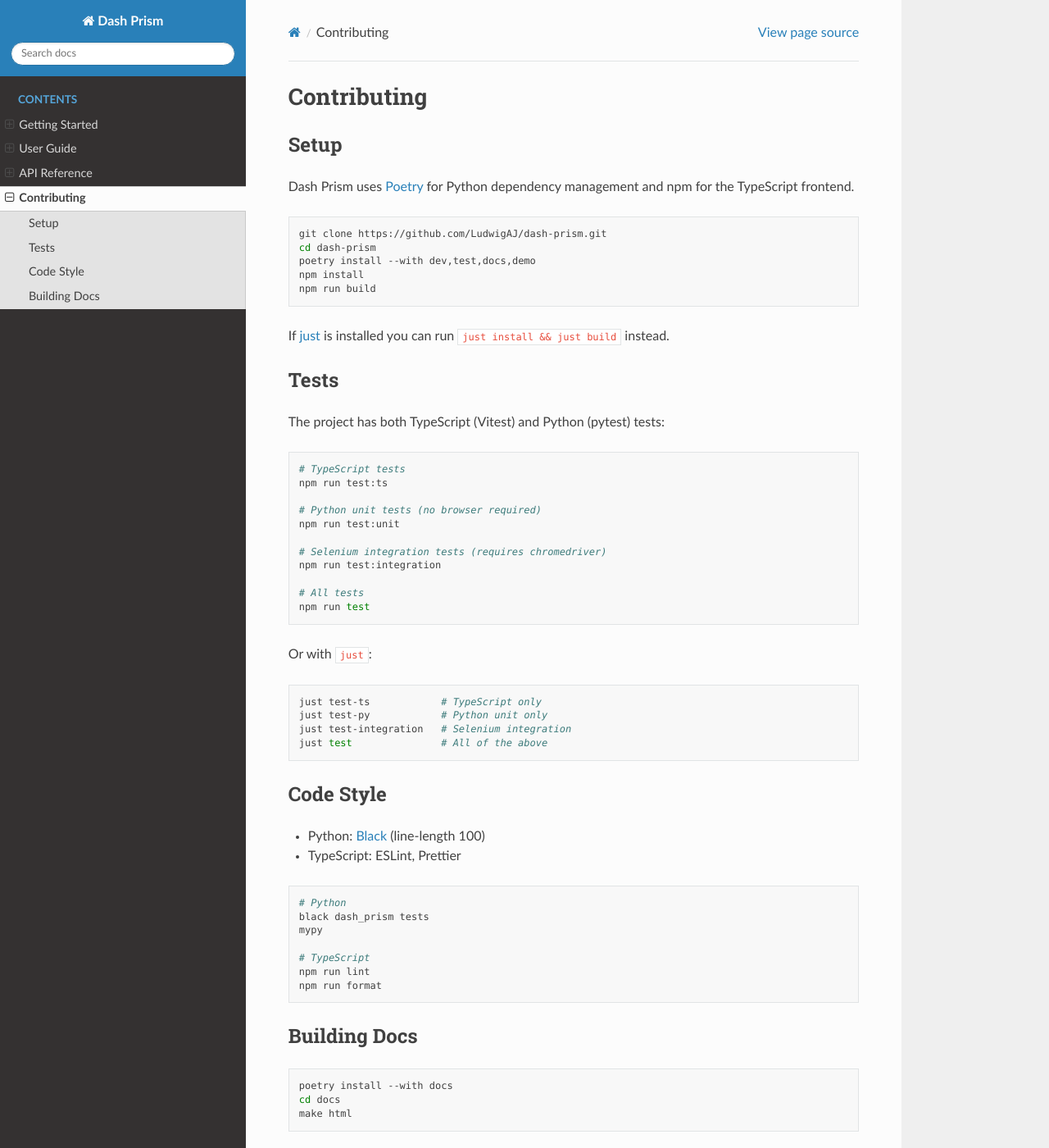
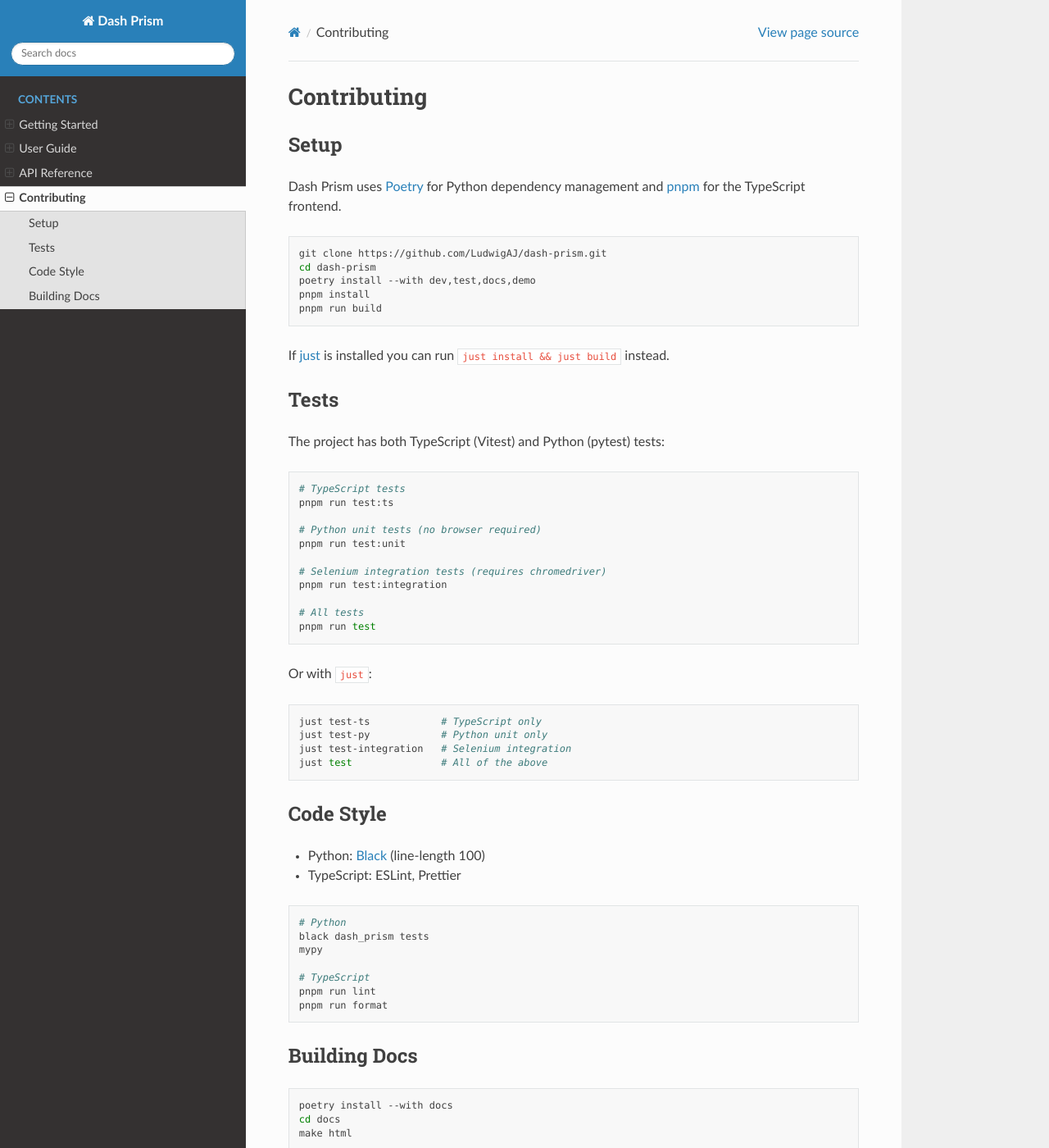
Before and after one commit to LudwigAJ/dash-prism, a Sphinx documentation site: the page built from docs/contributing.rst, in a window 1280 px wide and 1400 px high. Shown: the whole window at 82% size. Built offline with Sphinx 7.4.7 and the Read the Docs theme 3.1.0, drawn with Linux system fonts in a browser that asks for light colours.

Commit message:
fixed docs to say pnpm now

```diff
--- a/docs/contributing.rst
+++ b/docs/contributing.rst
@@ -5,15 +5,15 @@
 -----
 
 Dash Prism uses `Poetry <https://python-poetry.org/>`_ for Python dependency
-management and npm for the TypeScript frontend.
+management and `pnpm <https://pnpm.io/>`_ for the TypeScript frontend.
 
 .. code-block:: bash
 
    git clone https://github.com/LudwigAJ/dash-prism.git
    cd dash-prism
    poetry install --with dev,test,docs,demo
-   npm install
-   npm run build
+   pnpm install
+   pnpm run build
 
 If `just <https://github.com/casey/just>`_ is installed you can run
 ``just install && just build`` instead.
@@ -26,16 +26,16 @@
 .. code-block:: bash
 
    # TypeScript tests
-   npm run test:ts
+   pnpm run test:ts
 
    # Python unit tests (no browser required)
-   npm run test:unit
+   pnpm run test:unit
 
    # Selenium integration tests (requires chromedriver)
-   npm run test:integration
+   pnpm run test:integration
 
    # All tests
-   npm run test
+   pnpm run test
 
 Or with ``just``:
 
@@ -59,8 +59,8 @@
    mypy
 
    # TypeScript
-   npm run lint
-   npm run format
+   pnpm run lint
+   pnpm run format
 
 Building Docs
 -------------
--- a/docs/getting-started.rst
+++ b/docs/getting-started.rst
@@ -52,8 +52,8 @@
    git clone https://github.com/LudwigAJ/dash-prism.git
    cd dash-prism
    poetry install --with dev,test,docs,demo
-   npm install
-   npm run build
+   pnpm install
+   pnpm run build
 
 Or with `just <https://github.com/casey/just>`_:
 
--- a/package.json
+++ b/package.json
@@ -97,7 +97,7 @@
     "react": "18.2.0",
     "react-dom": "18.2.0",
     "minimatch": ">=3.1.3",
-    "serialize-javascript": ">=6.0.3",
+    "serialize-javascript": "^7.0.0",
     "flatted": ">=3.3.4",
     "rollup": ">=4.55.2"
   }
```
Also changed, not shown: README.md (+4 -4 lines), pnpm-workspace.yaml (added, +7 -0 lines), pnpm-lock.yaml, 3 other files.
